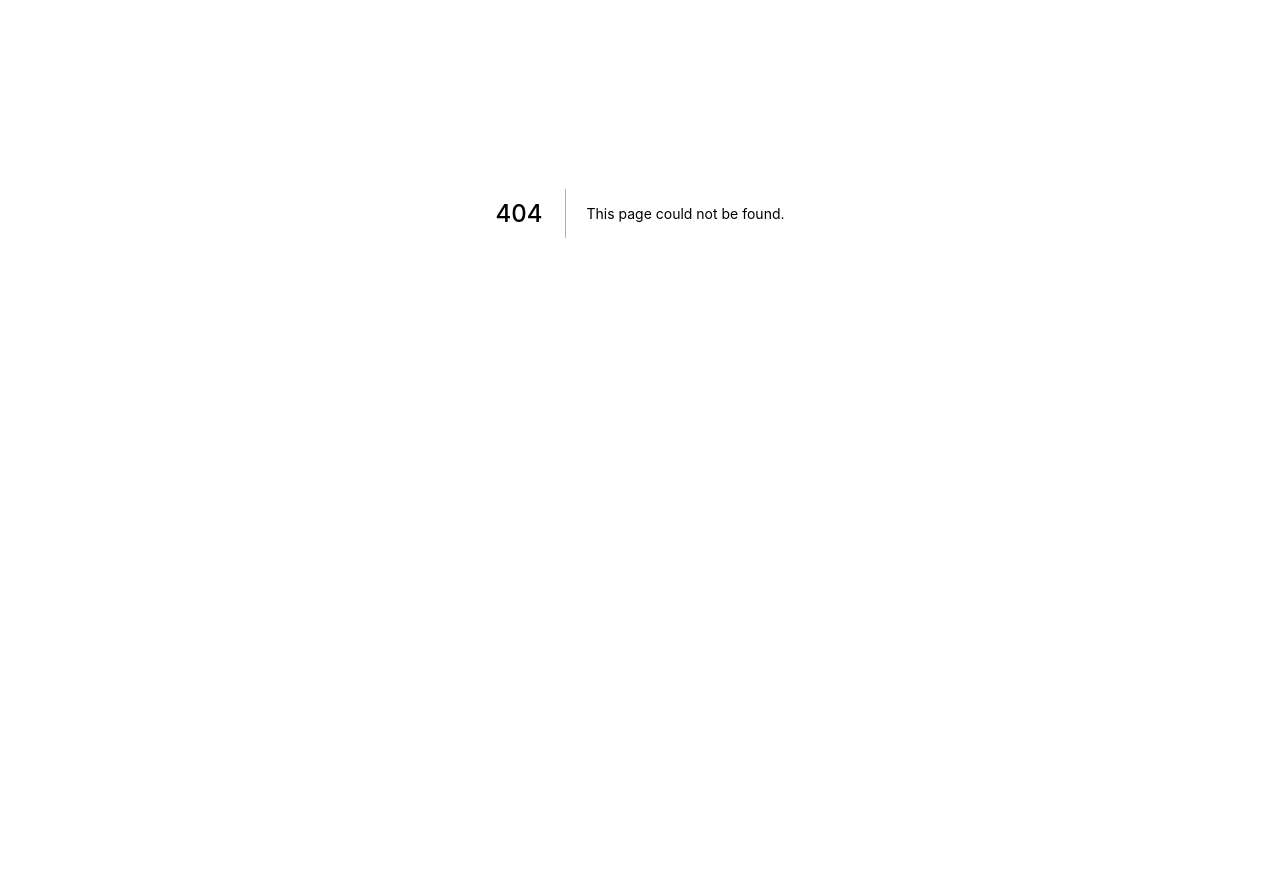
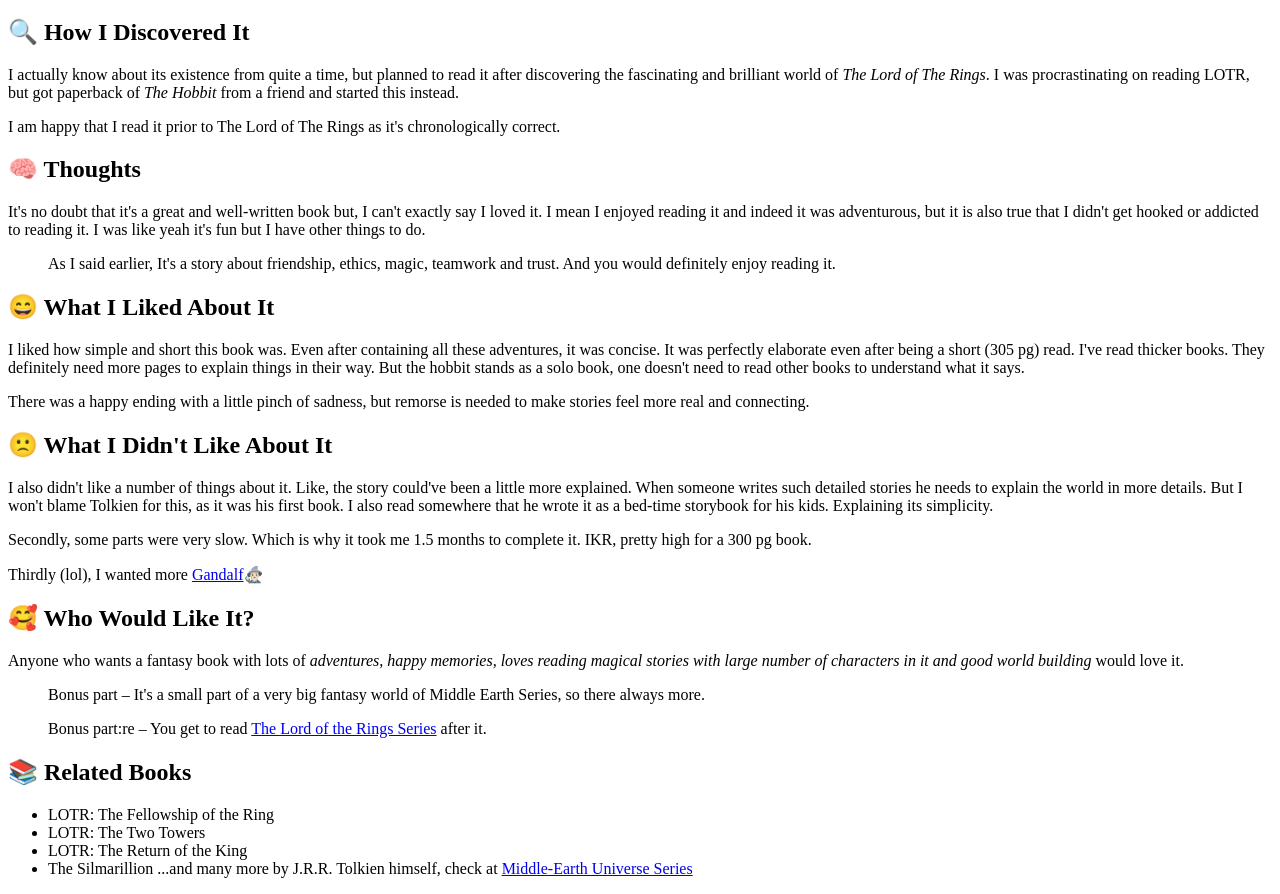
Before and after one commit to sarthakvdev/nextra, a Next.js app: page /bookshelf/notes/thehobbit in a window 1280 px wide. Before the commit this address had no page. Shown: the part 187-1081 px from the top of the page. Before the commit the page ends 800 px from the top, so only its background shows below. Built offline with nearby package versions, Linux system fonts and the light colour scheme.

Commit message:
Added book notes for 2 books

```diff
--- a/pages/bookshelf/meta.json
+++ b/pages/bookshelf/meta.json
@@ -1,4 +1,5 @@
 {
   "reading": "Reading",
+  "notes": "Notes on Books",
   "recommended": "Recommended"
 }
--- /dev/null
+++ b/pages/bookshelf/notes/meta.json
@@ -0,0 +1,4 @@
+{
+  "thehobbit": "The Hobbit",
+  "readyplayerone": "Ready Player One"
+}
--- /dev/null
+++ b/pages/bookshelf/notes/thehobbit.mdx
@@ -0,0 +1,44 @@
+# Notes on The Hobbit
+---
+
+## ⛰ What It's About
+> With a wide variety of species like Humans, Elves, Dwarfs, Goblins, Wizards, Hobbits, Eagles, Wolves (wargs), speaking birds, Giant Spiders, and other mysteries, It's a story about friendship, ethics, magic, teamwork and trust.
+
+
+## 🔍 How I Discovered It
+I actually know about its existence from quite a time, but planned to read it after discovering the fascinating and brilliant world of *The Lord of The Rings*. I was procrastinating on reading LOTR, but got paperback of *The Hobbit* from a friend and started this instead.
+
+I am happy that I read it prior to The Lord of The Rings as it's chronologically correct.
+
+## 🧠 Thoughts
+It's no doubt that it's a great and well-written book but, I can't exactly say I loved it. I mean I enjoyed reading it and indeed it was adventurous, but it is also true that I didn't get hooked or addicted to reading it. I was like yeah it's fun but I have other things to do.
+
+> As I said earlier, It's a story about friendship, ethics, magic, teamwork and trust. And you would definitely enjoy reading it.
+>
+
+## 😄 What I Liked About It
+I liked how simple and short this book was.  Even after containing all these adventures, it was concise. It was perfectly elaborate even after being a short (305 pg) read. I've read thicker books. They definitely need more pages to explain things in their way. But the hobbit stands as a solo book, one doesn't need to read other books to understand what it says.
+
+There was a happy ending with a little pinch of sadness, but remorse is needed to make stories feel more real and connecting.
+
+## 🙁 What I Didn't Like About It
+I also didn't like a number of things about it. Like, the story could've been a little more explained. When someone writes such detailed stories he needs to explain the world in more details. But I won't blame Tolkien for this, as it was his first book. I also read somewhere that he wrote it as a bed-time storybook for his kids. Explaining its simplicity.
+
+Secondly, some parts were very slow. Which is why it took me 1.5 months to complete it. IKR, pretty high for a 300 pg book.
+
+Thirdly (lol), I wanted more [Gandalf](https://lotr.fandom.com/wiki/Gandalf)🧙🏻‍♂️
+
+## 🥰 Who Would Like It?
+
+Anyone who wants a fantasy book with lots of *adventures, happy memories, loves reading magical stories with large number of characters in it and good world building* would love it.
+
+> Bonus part – It's a small part of a very big fantasy world of Middle Earth Series, so there always more.
+
+> Bonus part:re – You get to read [The Lord of the Rings Series](https://lotr.fandom.com/wiki/Category:Novels) after it.
+
+## 📚 Related Books
+- LOTR: The Fellowship of the Ring
+- LOTR: The Two Towers
+- LOTR: The Return of the King
+- The Silmarillion
+...and many more by J.R.R. Tolkien himself, check at [Middle-Earth Universe Series](https://www.goodreads.com/series/58083-middle-earth-universe)
--- a/pages/bookshelf/reading.mdx
+++ b/pages/bookshelf/reading.mdx
@@ -2,16 +2,16 @@
 ---
 
 - [Creative Selection](https://www.goodreads.com/book/show/37638098-creative-selection) by Ken Kocienda
-- [Let's talk Money](https://www.goodreads.com/book/show/40499078-let-s-talk-money) by Monika Halan
 - [Faster than Normal](https://www.goodreads.com/book/show/33914151-faster-than-normal) by Peter Shankman
-- [The Memoirs of Sherlock Holmes](https://www.goodreads.com/book/show/194373.The_Memoirs_of_Sherlock_Holmes) by Sir Arthur Conan Doyle
 
 #### till yet in 2022
+- [The Memoirs of Sherlock Holmes](https://www.goodreads.com/book/show/194373.The_Memoirs_of_Sherlock_Holmes) by Sir Arthur Conan Doyle
+- [Norwegian Wood](https://www.goodreads.com/book/show/11297.Norwegian_Wood)
 - [How to talk to Anyone](https://www.goodreads.com/book/show/35210.How_to_Talk_to_Anyone) by Leil Lowndes
 - [Men without Women](https://www.goodreads.com/book/show/36114337-men-without-women) by Haruki Murakami
 - [The Boy, the Mole, the Fox and the Horse](https://www.goodreads.com/book/show/43708884-the-boy-the-mole-the-fox-and-the-horse) by Charlie Mackesy
 - [Moon Knight Vol. 1: Lunatic](https://www.goodreads.com/book/show/28963358-moon-knight-vol-1) by Jeff Lemire (Comics)
-- [Demon Slayer: Kimetsu no Yaiba, Vol 12-20](https://www.goodreads.com/series/225871-kimetsu-no-yaiba) by Koyoharu Gotouge (Manga)
+- [Demon Slayer: Kimetsu no Yaiba, Vol 12-22](https://www.goodreads.com/series/225871-kimetsu-no-yaiba) by Koyoharu Gotouge (Manga)
 
 #### 2021
 - [Ready Player One](https://www.goodreads.com/book/show/9969571-ready-player-one) by Ernest Cline
```
Also changed, not shown: pages/bookshelf/notes/readyplayerone.mdx (added, +25 -0 lines).
